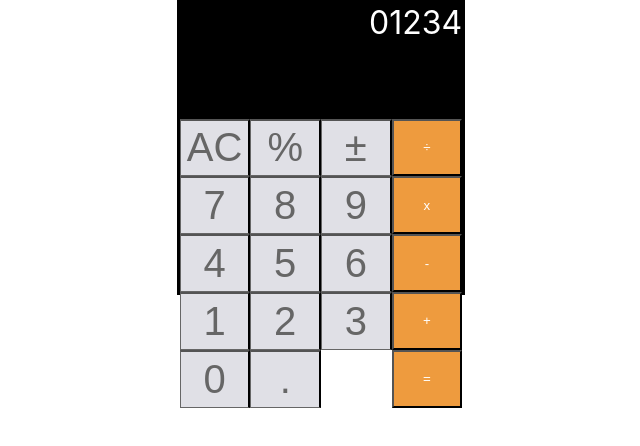
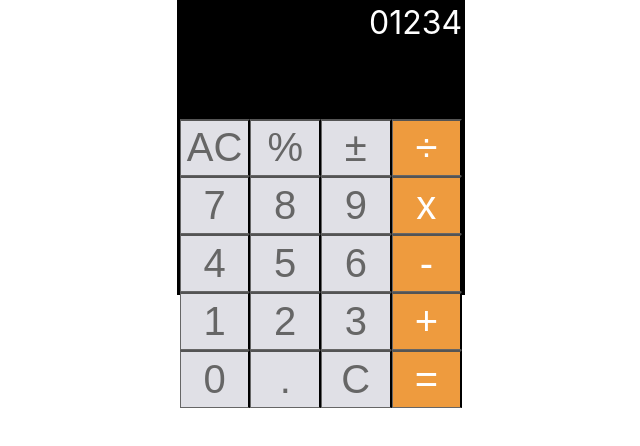
Before and after one commit to benstone1/Pursuit-Core-Web-React-Calculator-Lab, a React (Create React App) app in the folder calculator-app/: page / in a window 1280 px wide. Shown: the top 446 px of the page, without its empty margins (319-959 px from the left). Built offline with nearby package versions, Linux system fonts and the light colour scheme.

Commit message:
added the C button

```diff
--- a/calculator-app/src/App.js
+++ b/calculator-app/src/App.js
@@ -9,26 +9,29 @@ function App() {
         <div className='stage'>
           <h1>01234</h1>
           {/* <input className = 'input-stage' type = 'text'/> */}
+
         </div>
         <button className='button' id='all-clear'>AC</button>
+
         <button className='button' id='percent'>%</button>
         <button className='button' id='negative'>±</button>
-        <button className='orange' id='divide'>÷</button>
+        <button className='button orange' id='divide'>÷</button>
         <button className='button' id='num7'>7</button>
         <button className='button' id='num8'>8</button>
         <button className='button' id='num9'>9</button>
-        <button className='orange' id='multiply'>x</button>
+        <button className='button orange' id='multiply'>x</button>
         <button className='button' id='num4'>4</button>
         <button className='button' id='num5'>5</button>
         <button className='button' id='num6'>6</button>
-        <button className='orange' id='subtract'>-</button>
+        <button className='button orange' id='subtract'>-</button>
         <button className='button' id='num1'>1</button>
         <button className='button' id='num2'>2</button>
         <button className='button' id='num3'>3</button>
-        <button className='orange' id='addition'>+</button>
+        <button className='button orange' id='addition'>+</button>
         <button className='button' id='num0'>0</button>
         <button className='button' id='decimal'>.</button>
-        <button className='orange' id='equals'>=</button>
+        <button className='button orange' id='equals'>=</button>
+        <button className='button' id='clear'>C</button>
       </div>
     </div>
   );
```
